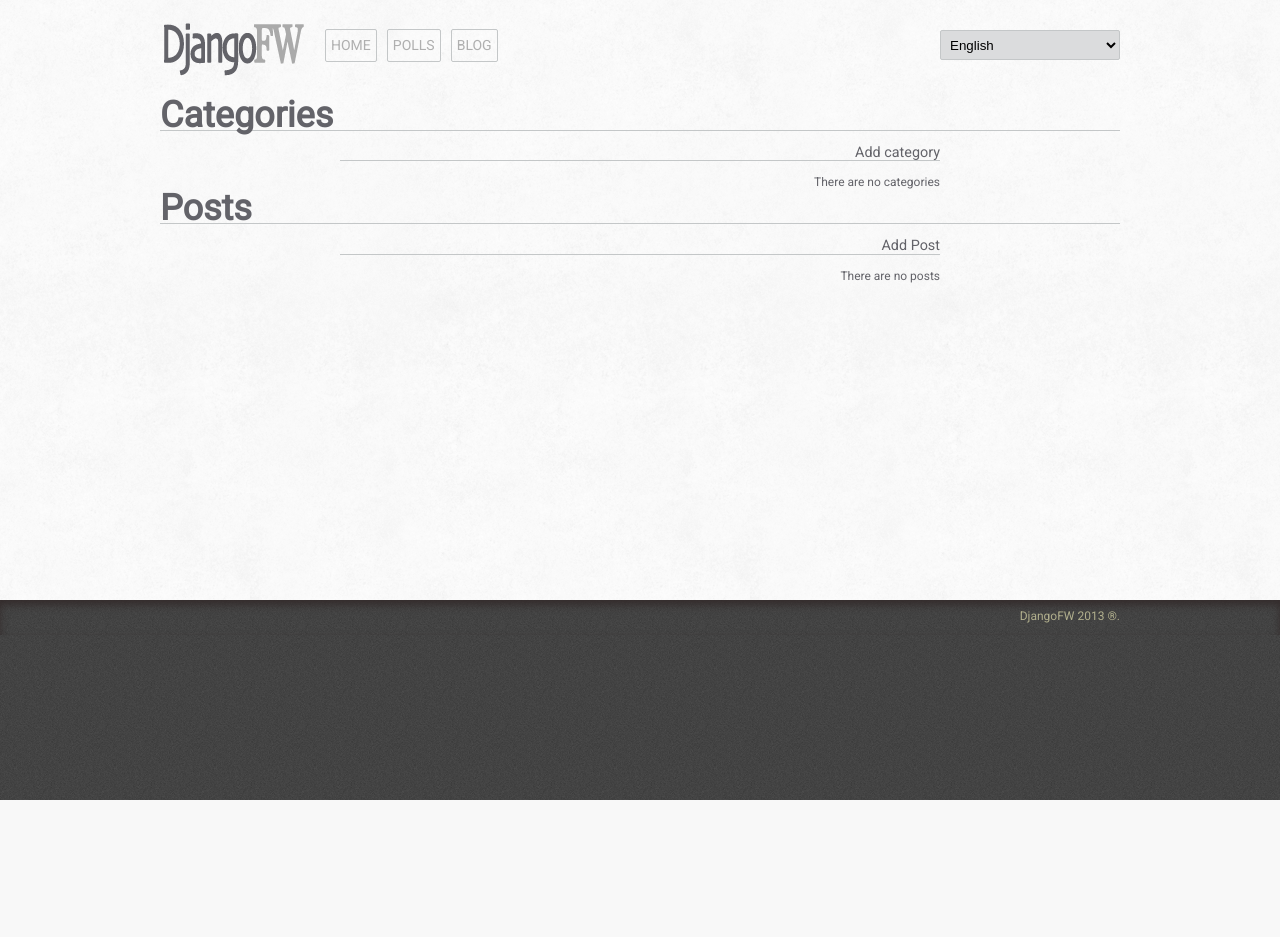
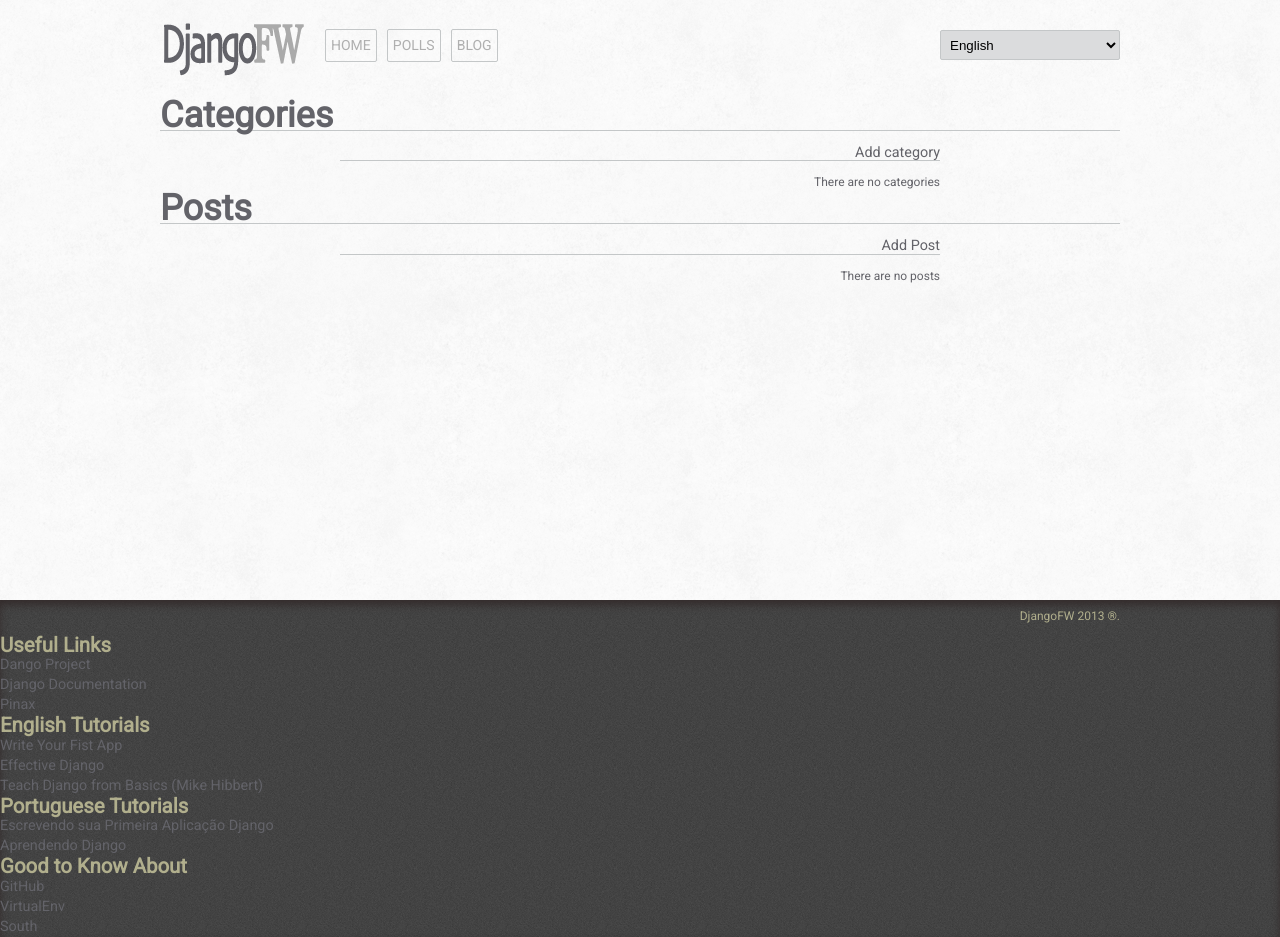
Before and after one commit to adroaldof/djangofw, a Django app: page /blog/ in a window 1280 px wide. Before the commit the page ends 800 px from the top, so only its background shows below. Run offline with Django 3.2, Linux system fonts and the light colour scheme; data that the repository does not hold is empty; parts of the project's set-up code (start-up, migrations or seed data) failed here and were passed over; some libraries are stand-ins or nearby versions.

Commit message:
Add footer links

```diff
--- a/templates/base.html
+++ b/templates/base.html
@@ -69,12 +69,38 @@
     <div id="trademark">
       <p>DjangoFW 2013 &reg.</p>
     </div>
-    <div class="footer_content">
-      <div class="footer_left">
+    <div id="footer_content">
+      <div class="column">
+        <h5>{% trans "Useful Links" %}</h5>
+        <ul>
+          <li><a href="https://www.djangoproject.com/" target="_blank">Dango Project</a></li>
+          <li><a href="https://docs.djangoproject.com/en/1.6/" target="_blank">Django Documentation</a></li>
+          <li><a href="http://pinaxproject.com/" target="_blank">Pinax</a></li>
+        </ul>
       </div>
-      <div class="footer_center">
+      <div class="column">
+        <h5>{% trans "English Tutorials" %}</h5>
+          <ul>
+            <li><a href="https://docs.djangoproject.com/en/dev/intro/tutorial01/" target="_blank">Write Your Fist App</a></li>
+            <li><a href="http://effectivedjango.com/" target="_blank">Effective Django</a></li>
+            <li><a href="http://www.youtube.com/playlist?list=PLxxA5z-8B2xk4szCgFmgonNcCboyNneMD" target="_blank">Teach Django from Basics (Mike Hibbert)</a></li>
+          </ul>
       </div>
-      <div class="footer_right">
+      <div class="column">
+        <h5>{% trans "Portuguese Tutorials" %}</h5>
+          <ul>
+            <li><a href="http://docs.djangobrasil.org/intro/tutorial01.html" target="_blank">Escrevendo sua Primeira Aplicação Django</a></li>
+            <li><a href="http://www.aprendendodjango.com/" target="_blank">Aprendendo Django</a></li>
+          </ul>
+      </div>
+      <div class="column">
+        <h5>{% trans "Good to Know About" %}</h5>
+        <ul>
+          <li><a href="https://github.com/" target="_blank">GitHub</a></li>
+          <li><a href="http://www.virtualenv.org/en/latest/" target="_blank">VirtualEnv</a></li>
+          <li><a href="http://south.aeracode.org/" target="_blank">South</a></li>
+          <li></li>
+        </ul>
       </div>
     </div>
   {% endblock footer %}
```
